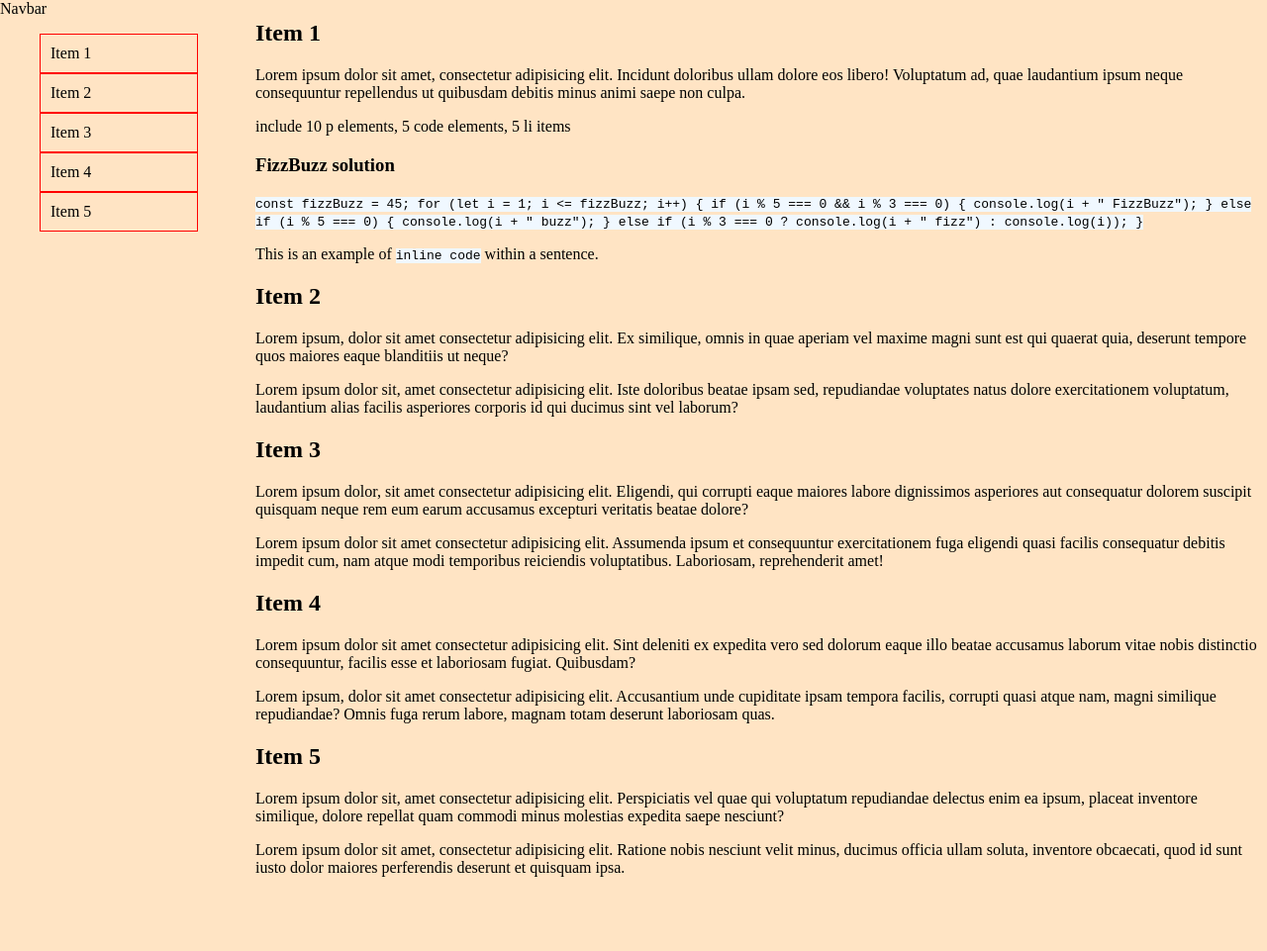
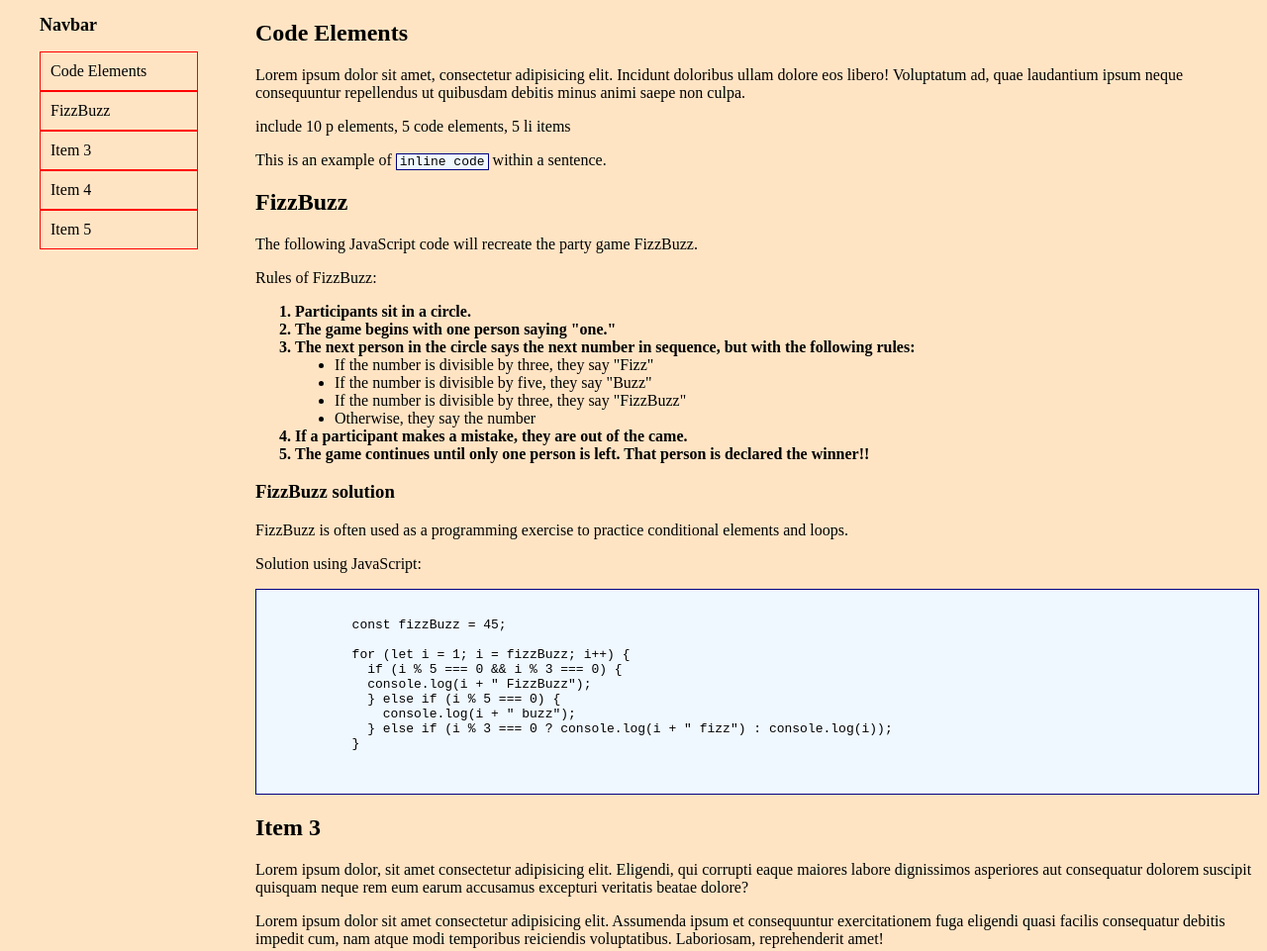
Before and after one commit to bp4924/technical-documentation-page, a plain HTML site: page index.html in a window 1280 px wide. Shown: the top 961 px of the page at 99% size. Before the commit the page ends 902 px from the top, so only its background shows below. Drawn offline with Linux system fonts and the light colour scheme.

Commit message:
FizzBuzz section

```diff
--- a/index.html
+++ b/index.html
@@ -8,13 +8,13 @@
   </head>
   <body>
     <nav id="navbar">
-      <header>Navbar</header>
+      <header class="navbar-header">Navbar</header>
       <ul>
         <li>
-          <a href="#Item_1" class="nav-link">Item 1</a>
+          <a href="#Code_Elements" class="nav-link">Code Elements</a>
         </li>
         <li>
-          <a href="#Item_2" class="nav-link">Item 2</a>
+          <a href="#FizzBuzz" class="nav-link">FizzBuzz</a>
         </li>
         <li>
           <a href="#Item_3" class="nav-link">Item 3</a>
@@ -31,9 +31,9 @@
       <!-- add 5 code elements -->
       <!-- add 5 li elements -->
 
-      <section class="main-section" id="Item_1">
+      <section class="main-section" id="Code_Elements">
         <header>
-          <h1>Item 1</h1>
+          <h1>Code Elements</h1>
         </header>
         <p>
           Lorem ipsum dolor sit amet, consectetur adipisicing elit. Incidunt
@@ -42,31 +42,68 @@
           saepe non culpa.
         </p>
         <p>include 10 p elements, 5 code elements, 5 li items</p>
-
-        <h3>FizzBuzz solution</h3>
-        <code>
-          const fizzBuzz = 45; for (let i = 1; i <= fizzBuzz; i++) { if (i % 5
-          === 0 && i % 3 === 0) { console.log(i + " FizzBuzz"); } else if (i % 5
-          === 0) { console.log(i + " buzz"); } else if (i % 3 === 0 ?
-          console.log(i + " fizz") : console.log(i)); }</code
-        >
-        <p>This is an example of <code>inline code</code> within a sentence.</p>
+        <p>
+          This is an example of
+          <code class="code-element">inline code</code> within a sentence.
+        </p>
       </section>
       <section class="main-section" id="Item_2">
         <header>
-          <h1>Item 2</h1>
+          <h1>FizzBuzz</h1>
         </header>
         <p>
-          Lorem ipsum, dolor sit amet consectetur adipisicing elit. Ex
-          similique, omnis in quae aperiam vel maxime magni sunt est qui quaerat
-          quia, deserunt tempore quos maiores eaque blanditiis ut neque?
+          The following JavaScript code will recreate the party game FizzBuzz.
         </p>
+        <p>Rules of FizzBuzz:</p>
+        <ol>
+          <li class="primary-rule">Participants sit in a circle.</li>
+          <li class="primary-rule">
+            The game begins with one person saying "one."
+          </li>
+          <li class="primary-rule">
+            The next person in the circle says the next number in sequence, but
+            with the following rules:
+            <ul>
+              <li class="elimination-rule">
+                If the number is divisible by three, they say "Fizz"
+              </li>
+              <li class="elimination-rule">
+                If the number is divisible by five, they say "Buzz"
+              </li>
+              <li class="elimination-rule">
+                If the number is divisible by three, they say "FizzBuzz"
+              </li>
+              <li class="elimination-rule">Otherwise, they say the number</li>
+            </ul>
+          </li>
+          <li class="primary-rule">
+            If a participant makes a mistake, they are out of the came.
+          </li>
+          <li class="primary-rule">
+            The game continues until only one person is left. That person is
+            declared the <span class="winner">winner!!</span>
+          </li>
+        </ol>
+        <h3>FizzBuzz solution</h3>
         <p>
-          Lorem ipsum dolor sit, amet consectetur adipisicing elit. Iste
-          doloribus beatae ipsam sed, repudiandae voluptates natus dolore
-          exercitationem voluptatum, laudantium alias facilis asperiores
-          corporis id qui ducimus sint vel laborum?
+          FizzBuzz is often used as a programming exercise to practice
+          conditional elements and loops.
         </p>
+        <p>Solution using JavaScript:</p>
+        <article class="code-element">
+          <pre>
+          <code>
+            const fizzBuzz = 45; <br />
+            for (let i = 1; i = fizzBuzz; i++) {
+              if (i % 5 === 0 && i % 3 === 0) {
+              console.log(i + " FizzBuzz");
+              } else if (i % 5 === 0) {
+                console.log(i + " buzz");
+              } else if (i % 3 === 0 ? console.log(i + " fizz") : console.log(i));
+            }
+          </code>
+        </pre>
+        </article>
       </section>
 
       <section class="main-section" id="#Item_3">
--- a/styles.css
+++ b/styles.css
@@ -4,6 +4,7 @@
 
 html {
   background-color: bisque;
+  overflow: hidden;
 }
 
 #navbar {
@@ -12,6 +13,12 @@ html {
   top: 0;
   left: 0;
   height: 100%;
+}
+
+.navbar-header {
+  font-size: large;
+  font-weight: bold;
+  margin: 15px 40px;
 }
 
 nav ul {
@@ -36,8 +43,20 @@ nav ul li a {
   color: black;
 }
 
-code {
+.code-element {
   background-color: aliceblue;
+  border: 1px solid navy;
+  padding: 0 3px;
+}
+
+.primary-rule {
+  text-decoration: dotted;
+  font-weight: bold;
+}
+
+.elimination-rule {
+  list-style-type: disc;
+  font-weight: normal;
 }
 
 #main-doc {
```
